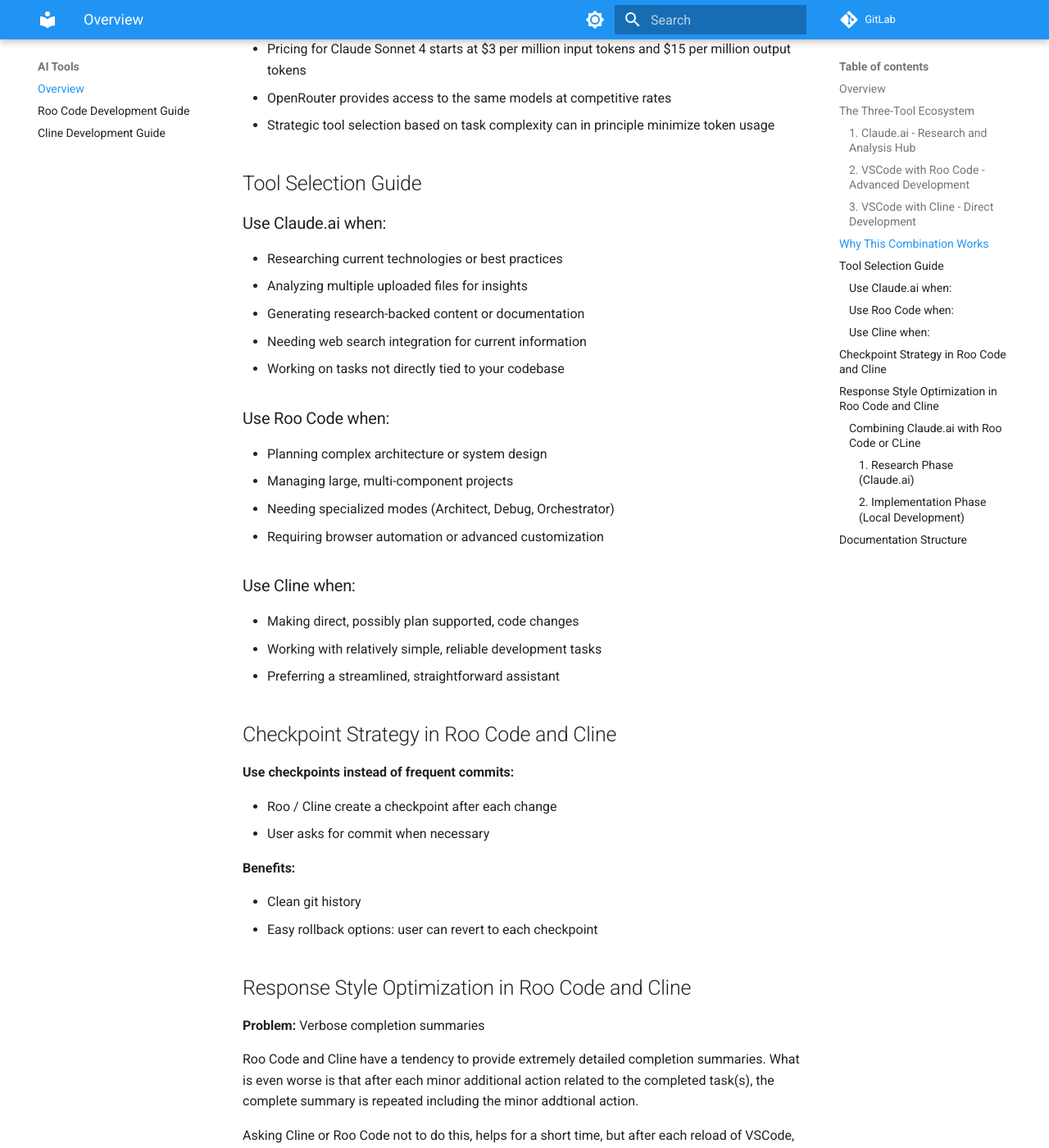
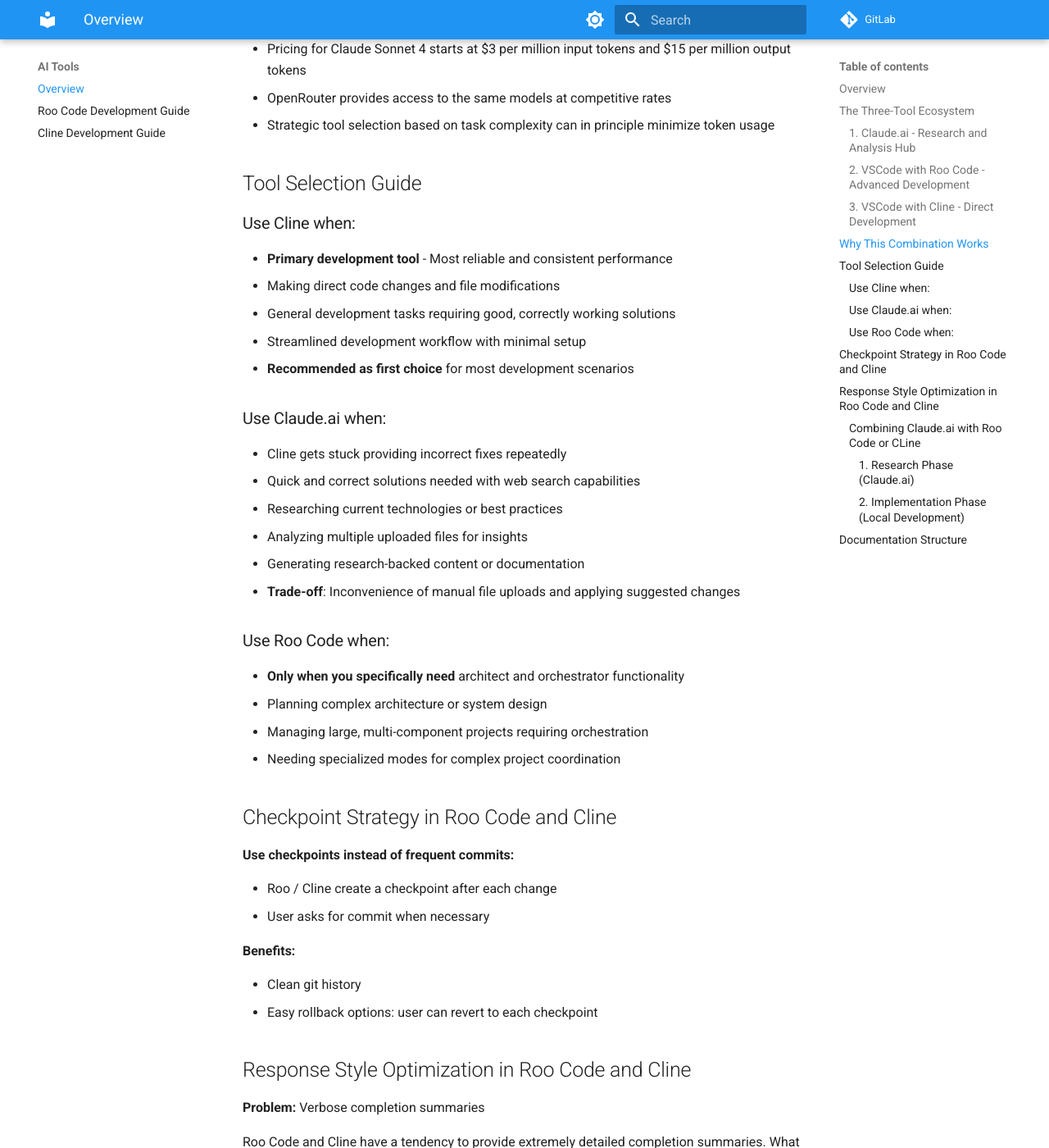
Before and after one commit to boost-edu-tools/gitinspectorgui, an MkDocs documentation site: the page built from docs/ai-tools/overview.md, in a window 1280 px wide and 1400 px high, scrolled down 1239 px. Shown: the whole window at 82% size. Built offline with MkDocs 1.6.1 and Material for MkDocs 9.7.7, drawn with Linux system fonts in a browser that asks for light colours; comment, search, counter and statistics services are not loaded.

Commit message:
Update AI tools overview with experience-based recommendations
- Position Cline as primary development tool with most reliable performance
- Clarify Claude.ai as fallback when Cline gets stuck, with web search advantage
- Limit Roo Code recommendation to specific architect/orchestrator needs only
- Add practical trade-offs and performance insights based on real usage
- Emphasize Cline's consistency in providing correct working solutions

```diff
--- a/docs/ai-tools/overview.md
+++ b/docs/ai-tools/overview.md
@@ -40,26 +40,29 @@
 
 ## Tool Selection Guide
 
+### Use Cline when:
+
+-   **Primary development tool** - Most reliable and consistent performance
+-   Making direct code changes and file modifications
+-   General development tasks requiring good, correctly working solutions
+-   Streamlined development workflow with minimal setup
+-   **Recommended as first choice** for most development scenarios
+
 ### Use Claude.ai when:
 
+-   Cline gets stuck providing incorrect fixes repeatedly
+-   Quick and correct solutions needed with web search capabilities
 -   Researching current technologies or best practices
 -   Analyzing multiple uploaded files for insights
 -   Generating research-backed content or documentation
--   Needing web search integration for current information
--   Working on tasks not directly tied to your codebase
+-   **Trade-off**: Inconvenience of manual file uploads and applying suggested changes
 
 ### Use Roo Code when:
 
+-   **Only when you specifically need** architect and orchestrator functionality
 -   Planning complex architecture or system design
--   Managing large, multi-component projects
--   Needing specialized modes (Architect, Debug, Orchestrator)
--   Requiring browser automation or advanced customization
-
-### Use Cline when:
-
--   Making direct, possibly plan supported, code changes
--   Working with relatively simple, reliable development tasks
--   Preferring a streamlined, straightforward assistant
+-   Managing large, multi-component projects requiring orchestration
+-   Needing specialized modes for complex project coordination
 
 ## Checkpoint Strategy in Roo Code and Cline
 
```
